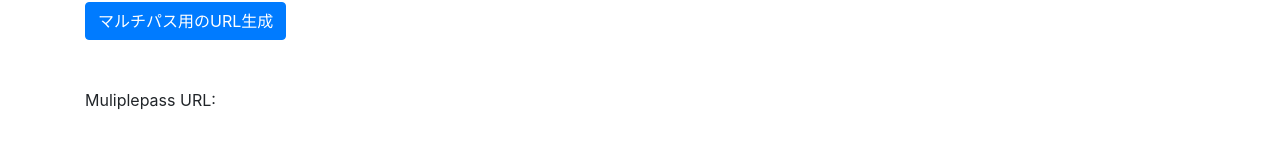
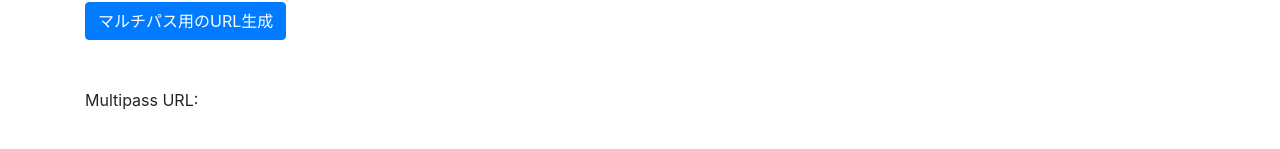
Before and after one commit to sameeranand1/shopify-multipass-demo, a React (Create React App) app: page / in a window 1280 px wide. Shown: the part 595-744 px from the top of the page. Built offline with nearby package versions, Linux system fonts and the light colour scheme.

Commit message:
fix: typo

```diff
--- a/src/App.tsx
+++ b/src/App.tsx
@@ -207,7 +207,7 @@ function App() {
         </form>
       </div>
       <div className="container">
-        <p>Muliplepass URL:</p>
+        <p>Multipass URL:</p>
         <a href={state.url} target="_blank" rel="noopener noreferrer">
           {state.url}
         </a>
```
